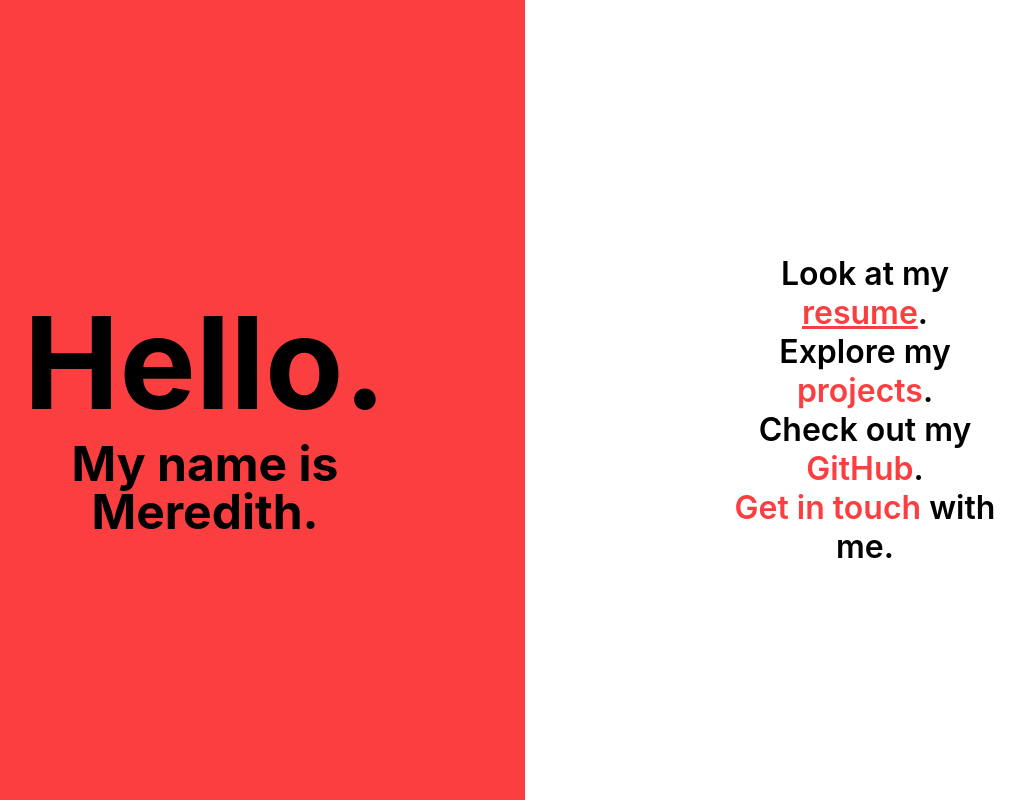
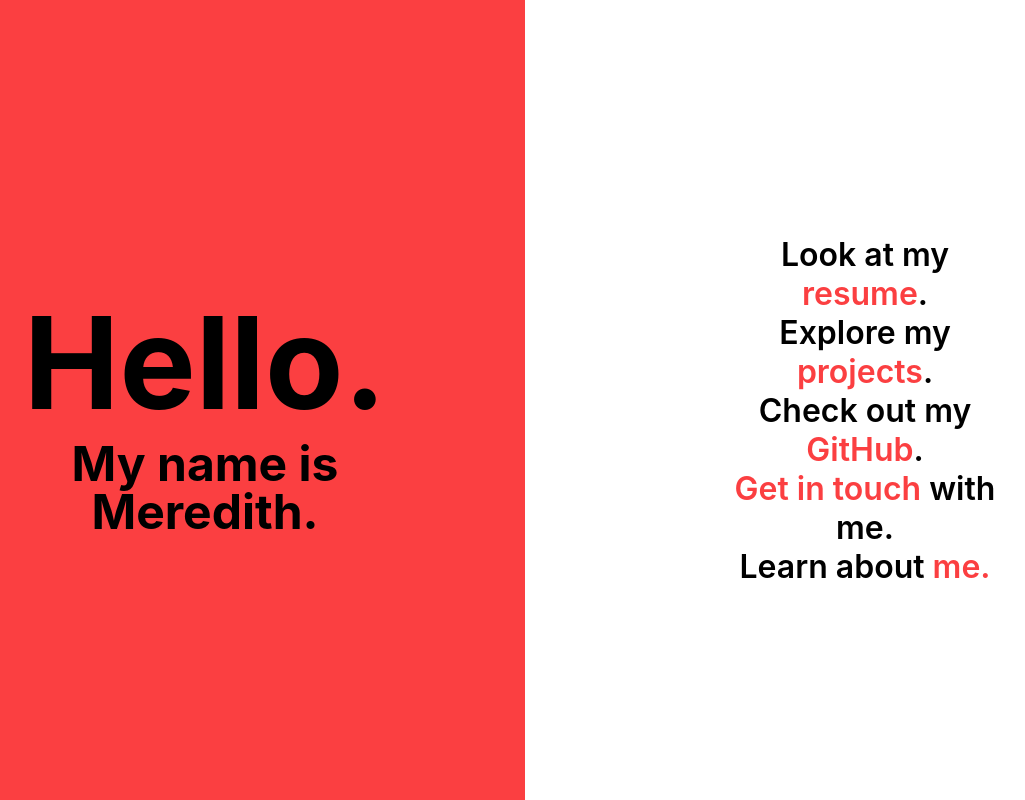
Before and after one commit to merestrickland/my_portfolio, a React (Create React App) app: page / in a window 1280 px wide. Shown: the whole page, without its empty margins (115-1140 px from the left). Built offline with nearby package versions, Linux system fonts and the light colour scheme.

Commit message:
commit to commit

```diff
--- a/src/App.js
+++ b/src/App.js
@@ -9,10 +9,13 @@ function App() {
   //get products from state and filter by the id typed at end of url?
   return (
       <Router>
-        <HomePage />
+
         <Switch>
-          <Route path="/resume" component={Resume}>
-            {/* <Resume /> */}
+          <Route path='/'>
+            <HomePage />
+          </Route>
+          <Route path="/resume">
+            <Resume />
           </Route>
           {/* <Route path= '/products/:id'>
             <ProductModal />
--- a/src/homepage/homepage.component.jsx
+++ b/src/homepage/homepage.component.jsx
@@ -23,9 +23,10 @@ function HomePage() {
         <div class="centered">
           <ul>
             <li>Look at my <Link to='/resume' class='emphasized'>resume</Link>.</li>
-            <li>Explore my <span class='emphasized'>projects</span>.</li>
-            <li>Check out my <span class='emphasized'>GitHub</span>.</li>
-            <li><span class='emphasized'>Get in touch</span> with me.</li>
+            <li>Explore my <Link to='/projects' class='emphasized'>projects</Link>.</li>
+            <li>Check out my <Link to='/github' class='emphasized'>GitHub</Link>.</li>
+            <li><Link class='emphasized'>Get in touch</Link> with me.</li>
+            <li>Learn about <Link class='emphasized'>me.</Link></li>
           </ul>
 
 
--- a/src/homepage/homepage.styles.css
+++ b/src/homepage/homepage.styles.css
@@ -9,6 +9,10 @@ h1 {
   font-size: 800%;
   margin: 0%;
   padding: 0%;
+}
+
+a {
+  text-decoration: none;
 }
 
 /* Split the screen in half */
```
